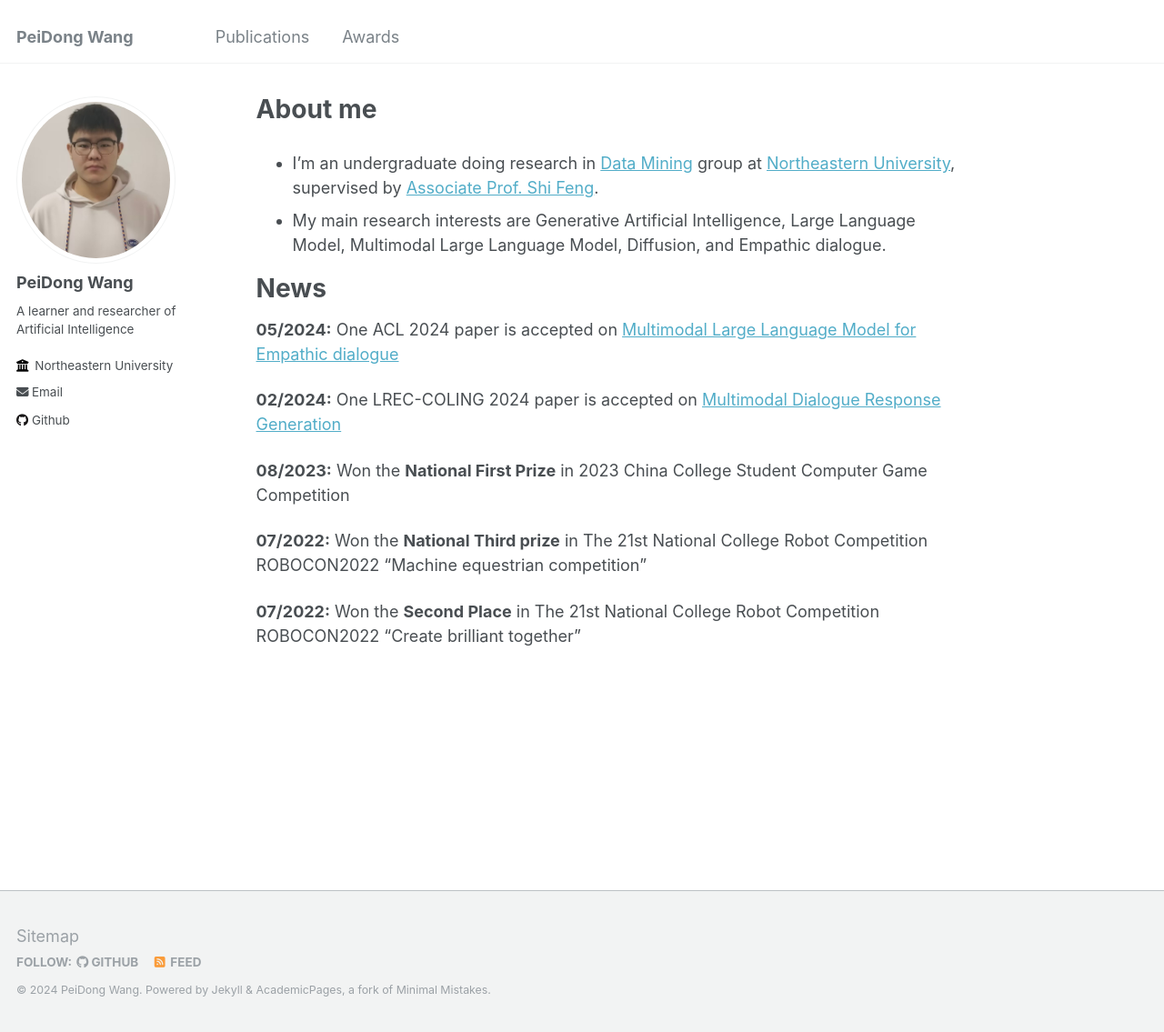
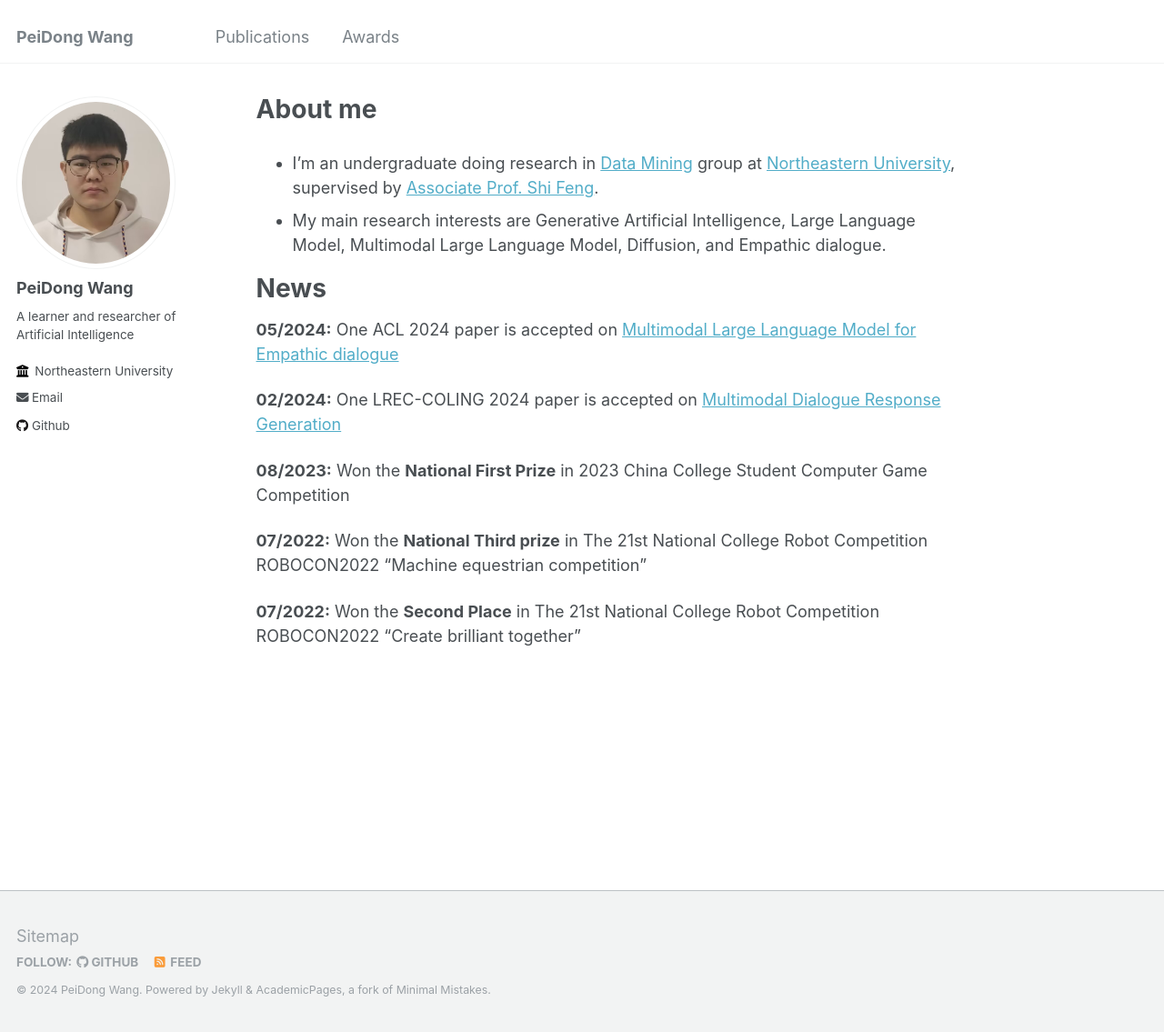
Before and after one commit to Control-derek/Control-derek.github.io, a Jekyll site: the page built from _pages/about.md, in a window 1280 px wide and 1135 px high. Shown: the whole window at 91% size. Built offline with Jekyll 4.4.1, drawn with Linux system fonts in a browser that asks for light colours.

Commit message:
change a picture

```diff
--- a/_config.yml
+++ b/_config.yml
@@ -21,7 +21,7 @@ repository               : "Control-derek/Control-derek.github.io"
 #               Additional customization can be done by editing /_includes/author-profile.html
 author:
   # Biographic information
-  avatar           : "picture1.jpg"
+  avatar           : "picture2.jpg"
   name             : "PeiDong Wang"
   pronouns         : # example: "she/her"
   bio              : "A learner and researcher of Artificial Intelligence"
--- a/_data/authors.yml
+++ b/_data/authors.yml
@@ -5,7 +5,7 @@ PeiDong Wange:
   uri         : "https://control-derek.github.io"
   email       : "pdongwang@stumail.neu.edu.cn"
   bio         : "A learner and researcher of Artificial Intelligence"
-  avatar      : "picture1.jpg"
+  avatar      : "picture2.jpg"
   # twitter     : "name"
   # google_plus : "Name"
 
```
Also changed, not shown: images/picture2.jpg (added).
